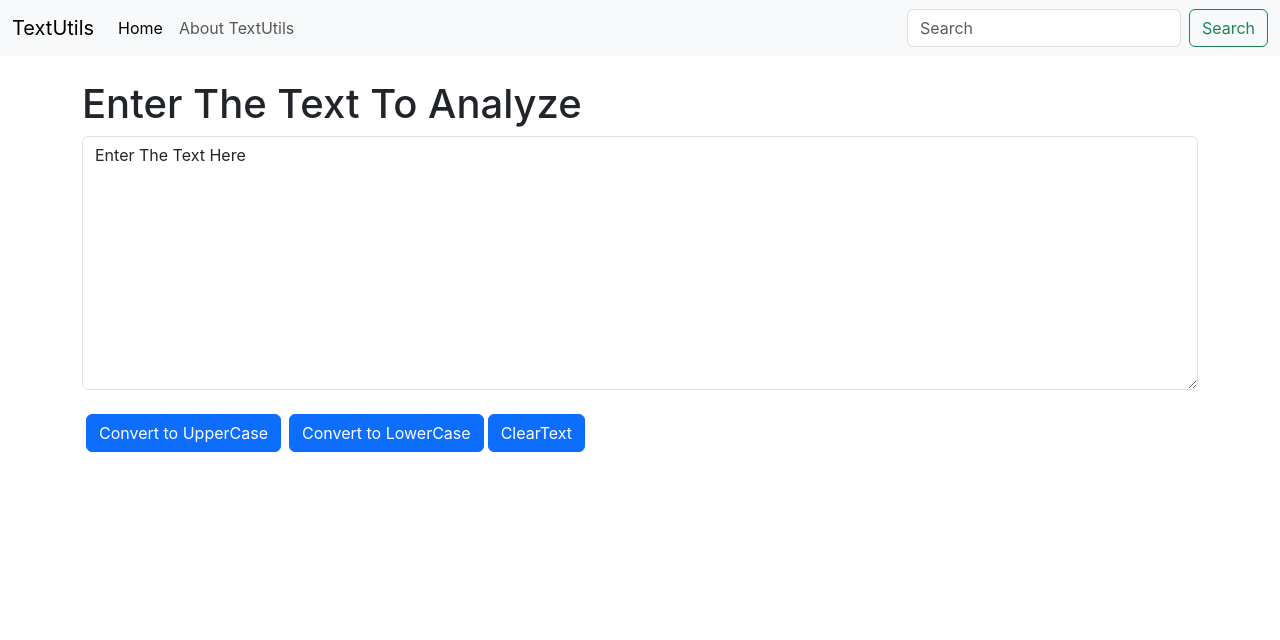
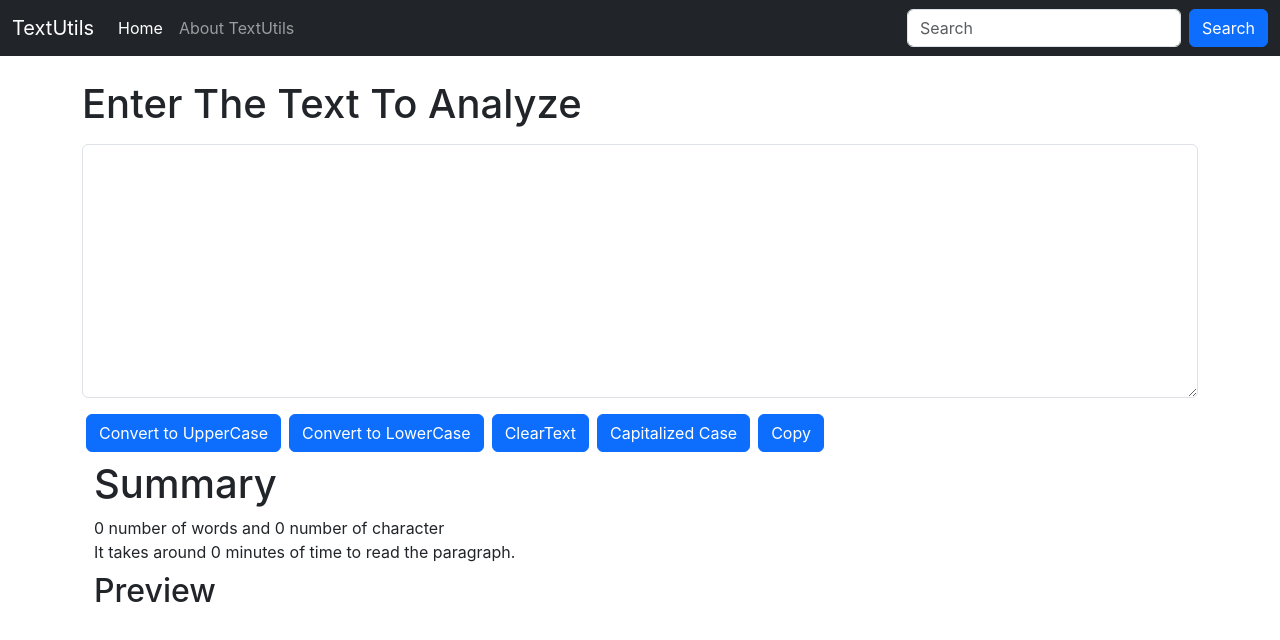
Before and after one commit to CodeByMilan/react_js-, a React (Create React App) app in the folder textutils/: page / in a window 1280 px wide. Shown: the top 640 px of the page. Built offline with nearby package versions, Linux system fonts and the light colour scheme.

Commit message:
extra logic added

```diff
--- a/textutils/src/App.js
+++ b/textutils/src/App.js
@@ -7,7 +7,7 @@
       {/*here the default value will be assigned to the props
       <Navbar />*/}
       <Navbar title="TextUtils" about="About TextUtils" />
-      <div className="container my-4 h1">
+      <div className="container my-4 ">
       <Textform  title="Enter The Text To Analyze" />
       </div>
     </>
--- a/textutils/src/components/Navbar.js
+++ b/textutils/src/components/Navbar.js
@@ -3,7 +3,7 @@
 
 export default function Navbar(props) {
   return (
-    <nav className="navbar navbar-expand-lg bg-body-tertiary">
+    <nav className="navbar navbar-expand-lg  navbar-dark bg-dark">
   <div className="container-fluid">
     <a className="navbar-brand" href="/">{props.title}</a>
     <button className="navbar-toggler" type="button" data-bs-toggle="collapse" data-bs-target="#navbarSupportedContent" aria-controls="navbarSupportedContent" aria-expanded="false" aria-label="Toggle navigation">
@@ -22,7 +22,7 @@
       </ul>
       <form className="d-flex" role="search">
         <input className="form-control me-2" type="search" placeholder="Search" aria-label="Search"/>
-        <button className="btn btn-outline-success" type="submit">Search</button>
+        <button className="btn btn-primary" type="submit">Search</button>
       </form>
     </div>
   </div>
--- a/textutils/src/components/Textform.js
+++ b/textutils/src/components/Textform.js
@@ -1,32 +1,44 @@
 import React, { useState } from "react";
 
 export default function Textform(props) {
-  const [text, Settext] = useState("Enter The Text Here");
+  const [text, Settext] = useState("");
   //function for uppercase logic
-  const ToUpperCase = ()=>{
-    const newText= text.toUpperCase();
+  const ToUpperCase = () => {
+    const newText = text.toUpperCase();
     Settext(newText);
+  };
+  const ToLowerCase = () => {
+    const newText = text.toLowerCase();
+    Settext(newText);
+  };
+  const ClearText = () => {
+    const newText = "";
+    Settext(newText);
+  };
 
-  }
-  const ToLowerCase = ()=>{
-    const newText= text.toLowerCase();
+  const Capitalized = () => {
+    const newText = text.replace(/\b\w/g, char => char.toUpperCase());
     Settext(newText);
+  };
 
-  }
-  const ClearText = ()=>{
-    const newText="";
-    Settext(newText);
-
-  }
-  const handleonChange =(event) =>{
+  const Copy = () => {
+    navigator.clipboard.writeText(text)
+      .then(() => alert('Text copied to clipboard'))
+      .catch(err => console.error('Could not copy text: ', err));
+  };
+  const handleonChange = (event) => {
     //this will allow to write in the text box as when we write the text the text valuw will be text so that the value of the tect will be target value
-    Settext(event.target.value)
-  }
+    Settext(event.target.value);
+  };
+  //count number of words
+  //can use (text.split(" ").length)
+  const countWords = (text) => text.trim().split(/\s+/).filter(Boolean).length;
+  const wordCount = countWords(text);
   return (
     <>
       <div className="mb-3">
         <label htmlFor="exampleFormControlTextarea1" className="form-label">
-          {props.title}
+         <h1> {props.title}</h1>
         </label>
         <textarea
           className="form-control"
@@ -34,18 +46,56 @@
           rows="10"
           value={text}
           onChange={handleonChange}
-        >
-        </textarea>
+        ></textarea>
       </div>
-      <button type="button" onClick={ToUpperCase} className="btn btn-primary mx-1">
+      <button
+        type="button"
+        onClick={ToUpperCase}
+        className="btn btn-primary mx-1"
+      >
         Convert to UpperCase
       </button>
-      <button type="button" onClick={ToLowerCase} className="btn btn-primary mx-1">
-       Convert to LowerCase
+      <button
+        type="button"
+        onClick={ToLowerCase}
+        className="btn btn-primary mx-1"
+      >
+        Convert to LowerCase
       </button>
-      <button type="button" onClick={ClearText} className="btn btn-primary  mx-">
+      <button
+        type="button"
+        onClick={ClearText}
+        className="btn btn-primary  mx-1"
+      >
         ClearText
       </button>
+
+      <button
+        type="button"
+        onClick={Capitalized}
+        className="btn btn-primary  mx-1"
+      >
+        Capitalized Case
+      </button>
+
+      <button
+        type="button"
+        onClick={Copy}
+        className="btn btn-primary  mx-1"
+      >
+        Copy
+      </button>
+
+      <div className="container my-2">
+      <h1>Summary</h1>
+        {wordCount} number of words and {text.length} number of character<br></br>
+
+        It takes around {0.008*wordCount} minutes of time  to read the paragraph.
+      </div>
+      <div className="container my-2 ">
+        <h2>Preview </h2>
+        {text}
+      </div>
     </>
   );
 }
```
